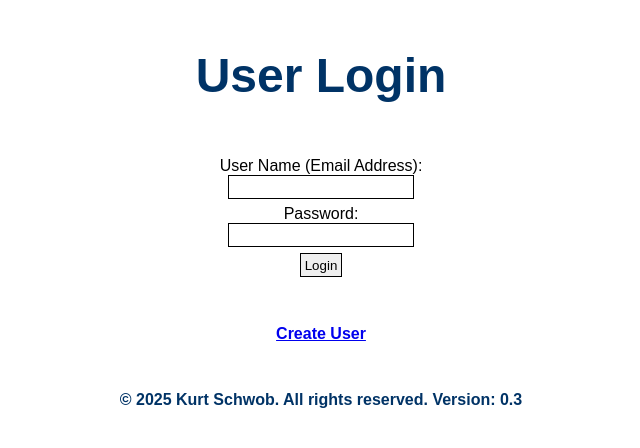
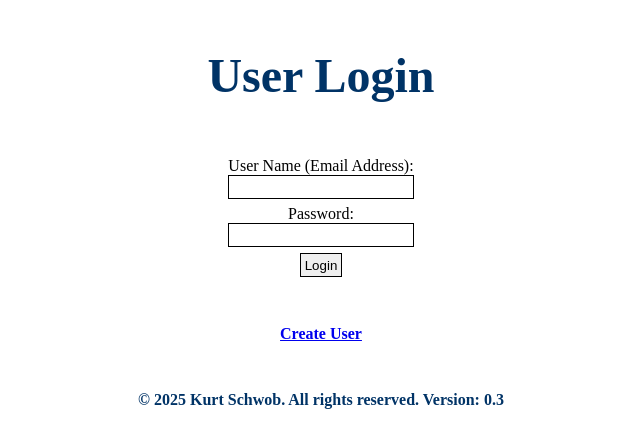
Before and after one commit to Schwoby/work-order-system, a Flask app: page / in a window 1280 px wide. Shown: the top 448 px of the page, without its empty margins (319-959 px from the left). Run offline with Flask 3, Linux system fonts and the light colour scheme.

Commit message:
Remove font-family from light and dark themes

```diff
--- a/static/style.css
+++ b/static/style.css
@@ -11,12 +11,10 @@ html {
 body.light {
     background-color: #ffffff;
     color: #000000;
-    font-family: Arial, Helvetica, sans-serif;
 }
 body.dark {
     background-color: #003366;
     color: #ffffff;
-    font-family: Arial, Helvetica, sans-serif;
 }
 .left {
     text-align: left;
@@ -108,5 +106,5 @@ form input,textarea,button,select {
     padding: .25em;
 }
 .no-wrap {
-  white-space: nowrap;
+    white-space: nowrap;
 }
```
